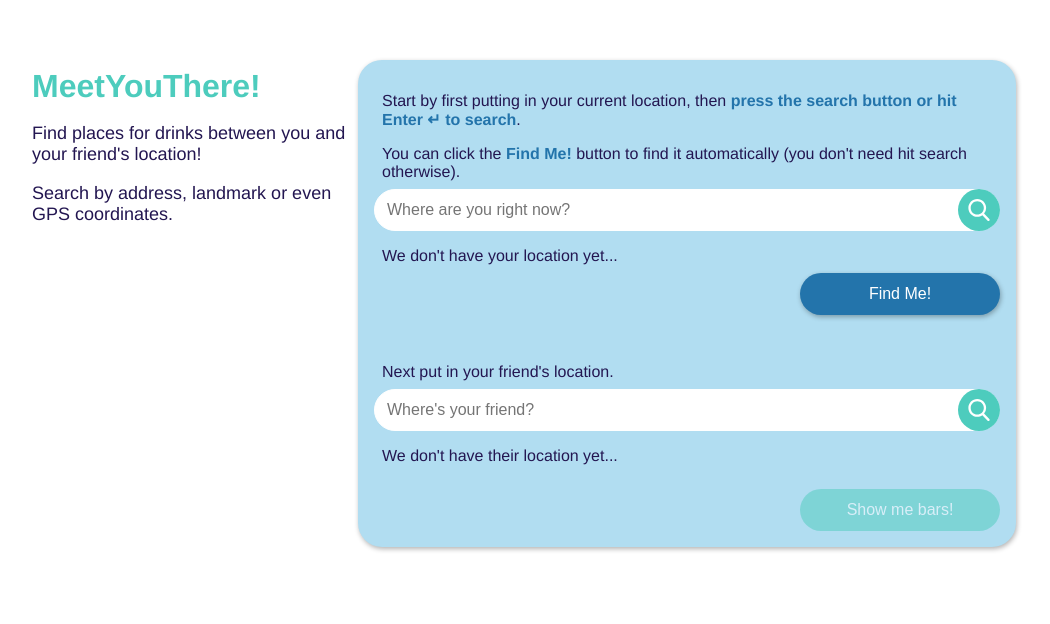
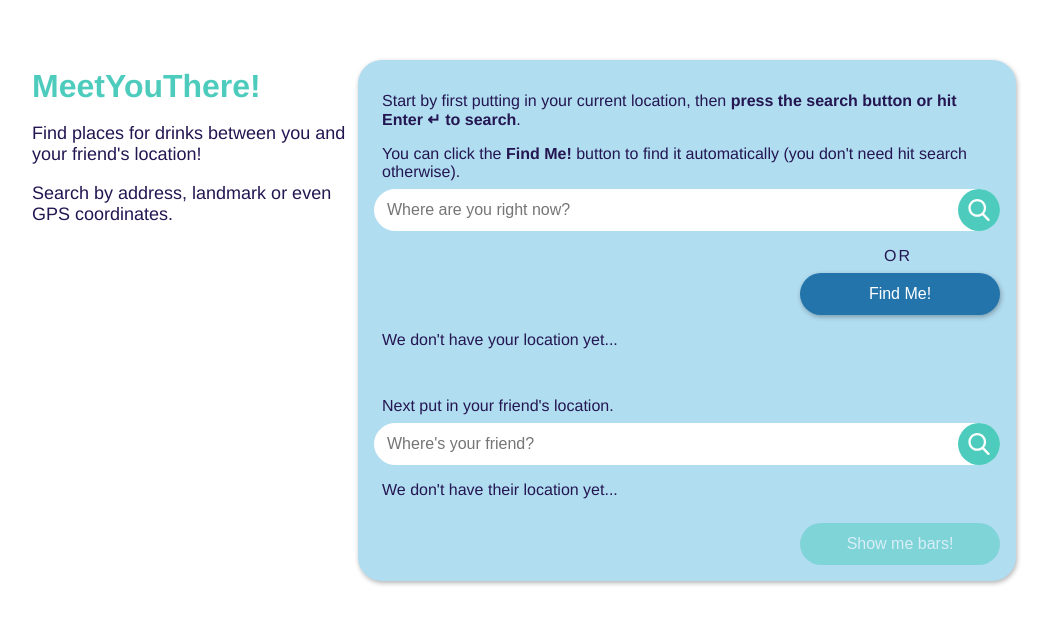
Before and after one commit to nichgalea/Meet-You-There, a Vue app: page / in a window 1280 px wide. Shown: the top 624 px of the page, without its empty margins (120-1170 px from the left). Built offline with nearby package versions, Linux system fonts and the light colour scheme.

Commit message:
Small fixes

```diff
--- a/src/components/MyLocation.vue
+++ b/src/components/MyLocation.vue
@@ -2,19 +2,21 @@
   <div class="my-location">
     <p>
       Start by first putting in your current location, then
-      <span
-        class="emphasis"
-      >press the search button or hit Enter &crarr; to search</span>.
+      <b>press the search button or hit Enter &crarr; to search</b>.
     </p>
 
     <p>
       You can click the
-      <span class="emphasis">Find Me!</span> button to find it automatically (you don't need hit search otherwise).
+      <b>Find Me!</b> button to find it automatically (you don't need hit search otherwise).
     </p>
 
     <div class="input-section">
       <Searchfield placeholder="Where are you right now?" @search="handleSearch" v-model="value" />
     </div>
+
+    <p class="or">OR</p>
+
+    <button class="find-me" @click="findCurrentCoordinates">Find Me!</button>
 
     <p v-if="loading" class="loading">Loading...</p>
 
@@ -26,8 +28,6 @@
       <b>{{`${currentLocation.formatted} ${currentLocation.annotations.flag || ""}`}}</b>
     </p>
     <p v-else class="current-location">We don't have your location yet...</p>
-
-    <button class="find-me" @click="findCurrentCoordinates">Find Me!</button>
 
     <LocationResults v-if="results" :results="results" @close="handleResultsClose" />
   </div>
@@ -132,11 +132,6 @@ export default class MyLocation extends Vue {
   color: red;
 }
 
-.emphasis {
-  font-weight: bolder;
-  color: $secondary;
-}
-
 .current-location > b {
   color: $secondary;
 }
@@ -155,4 +150,17 @@ export default class MyLocation extends Vue {
     width: 200px;
   }
 }
+
+.or {
+  letter-spacing: 2px;
+
+  @include tablet(up) {
+    padding-right: 88px;
+    text-align: right;
+  }
+
+  @include mobile-large(down) {
+    text-align: center;
+  }
+}
 </style>
--- a/src/components/VenueResults.vue
+++ b/src/components/VenueResults.vue
@@ -14,8 +14,10 @@
       </span>
       <br />
       <br />
-      Showing {{recommendations.length}} result{{recommendations.length === 1 ? "" : "s"}} found within a {{radius | distance}} radius of the midpoint. This radius is automatically chosen by the Foursquare API based on density of venues in the area.
+      Showing {{recommendations.length}} result{{recommendations.length === 1 ? "" : "s"}} found within a {{radius | distance}} radius of the midpoint. This radius is automatically chosen based on density of venues in the area.
     </p>
+
+    <p>You can click the venue names to open their location on Google Maps!</p>
 
     <div class="table-section">
       <table>
@@ -113,7 +115,7 @@ td {
 th {
   padding: 8px;
   text-align: left;
-  color: $secondary;
+  color: $text-primary;
   font-weight: bolder;
 }
 
```
